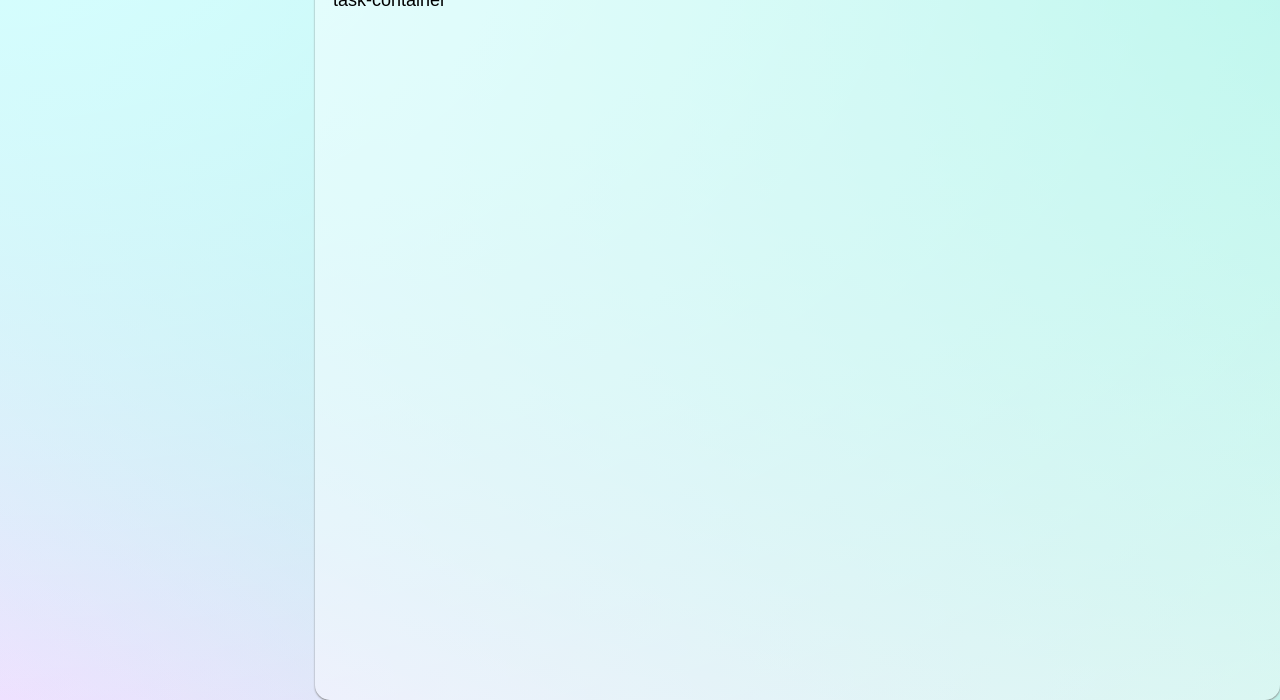
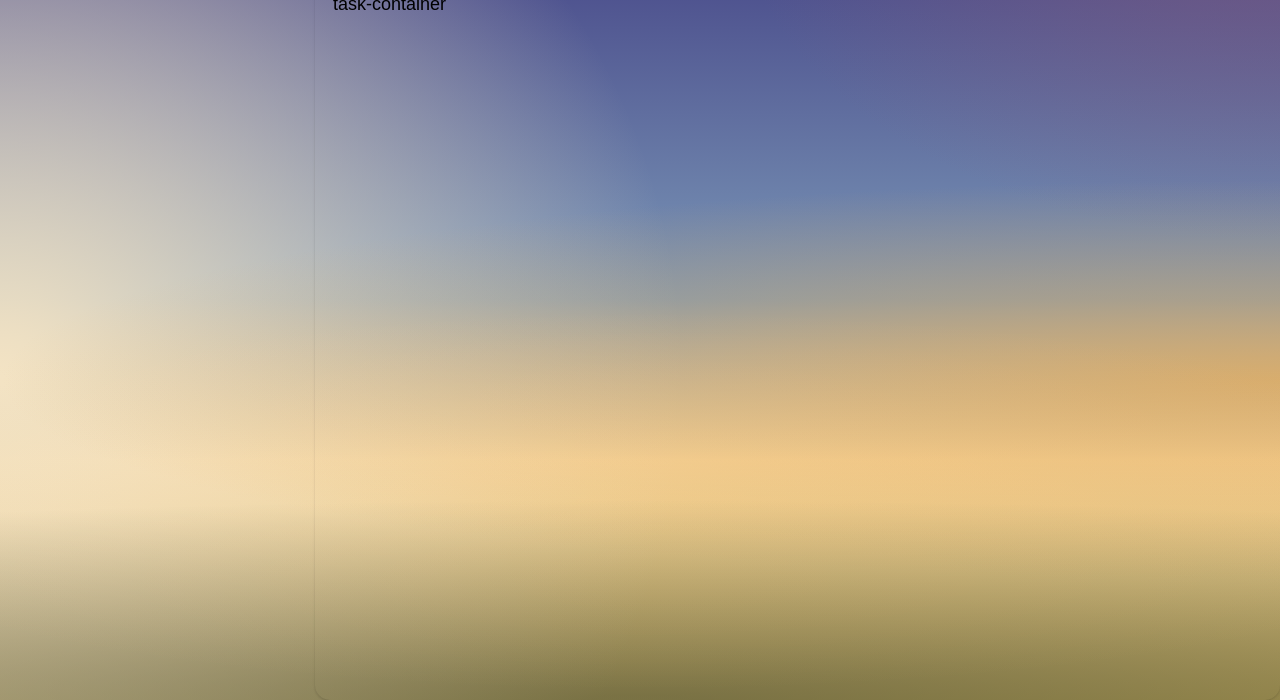
Before and after one commit to XtremeRahul007/smart-task-manager, a website with bundled scripts: page index.html in a window 1280 px wide. Shown: the part 100-800 px from the top of the page. Built offline with nearby package versions, Linux system fonts and the light colour scheme.

Commit message:
refactor(ui): redesign main background color, surface 1 color and surface 2 color

```diff
--- a/src/styles/abstracts/_variables.scss
+++ b/src/styles/abstracts/_variables.scss
@@ -1,15 +1,4 @@
 :root {
-    --box-shadow: 0px 1px 2px #808080;
-    --background-color: #f3f3f3;
-    --background-gradient:
-        radial-gradient(at 0% 0%, #d5ffff 0px, transparent 100%),
-        radial-gradient(at 100% 0%, #74ebd5 0px, transparent 100%),
-        radial-gradient(at 0% 100%, #f9d5ff 0px, transparent 100%),
-        radial-gradient(at 100% 100%, #d5ffeb 0px, transparent 100%);
-    --inner-bg-color: #fff;
-    --inactive-bg-color: #e9eef6;
-    --hover-bg-color: #d3d3d3;
-    --active-bg-color: #c0c0c0;
     --radius-round: 3rem;
     --radius-mid: 15px;
     --common-padding: 1rem;
--- a/src/styles/components/_overlay.scss
+++ b/src/styles/components/_overlay.scss
@@ -1,7 +1,7 @@
 .overLay {
     position: fixed;
     inset: 0;
-    background-color: rgba(0, 0, 0, .6);
+    background-color: var(--overlay-color);
     opacity: 0;
     pointer-events: none;
     transition: opacity 1s var(--custom-transition);
--- a/src/styles/components/_profile.scss
+++ b/src/styles/components/_profile.scss
@@ -3,7 +3,7 @@
     display: grid;
     border-radius: var(--radius-mid);
     padding: var(--common-padding);
-    background-image: var(--background-gradient);
+    background: var(--surface-1);
     height: 25rem;
     width: 25rem;
     z-index: 200;
@@ -40,8 +40,8 @@
     aspect-ratio: 1 / 1;
     border: none;
     border-radius: var(--radius-round);
-    box-shadow: var(--box-shadow);
-    background-color: white;
+    box-shadow: var(--box-shadow-sm);
+    background-color: var(--inner-bg-color);
     font-size: 2rem;
     font-weight: 600;
     cursor: pointer;
@@ -59,6 +59,6 @@
 
 @media screen and (min-width: 480px) {
     .app-profile-icon:hover {
-        box-shadow: 0px 0px 10px #808080;
+        box-shadow: var(--box-shadow);
     }
 }
--- a/src/styles/components/_search.scss
+++ b/src/styles/components/_search.scss
@@ -24,6 +24,7 @@
     width: 100%;
     max-width: 800px;
     transition: background-color 1s var(--custom-transition);
+    border: 2px solid #371b32;
 
     &:focus-within {
         background-color: var(--inner-bg-color);
--- a/src/styles/components/_sidebar.scss
+++ b/src/styles/components/_sidebar.scss
@@ -10,7 +10,7 @@
         width: 80dvw;
         inset: unset;
         border: none;
-        background-image: var(--background-gradient);
+        background: var(--surface-2);
         transform: translateX(-100%);
         transition: transform 1s var(--custom-transition);
         will-change: transform;
--- a/src/styles/layout/_app-grid.scss
+++ b/src/styles/layout/_app-grid.scss
@@ -8,6 +8,7 @@
         "footer footer footer";
     height: 100dvh;
     background-image: var(--background-gradient);
+    transition: background-color 1s var(--custom-transition);
 }
 
 @media screen and (max-width:480px) {
--- a/src/styles/layout/_task-container.scss
+++ b/src/styles/layout/_task-container.scss
@@ -1,6 +1,5 @@
 .app-task-container {
     grid-area: task-main;
-    background-color: rgba(255, 255, 255, .4);
     border-radius: var(--radius-mid);
     overflow-y: auto;
     box-shadow: var(--box-shadow);
--- a/src/styles/main.scss
+++ b/src/styles/main.scss
@@ -1,4 +1,6 @@
 @use 'abstracts/variables';
+@use 'themes/light-theme';
+@use 'themes/dark-theme';
 
 @use 'base/reset';
 @use 'base/base';
--- /dev/null
+++ b/src/styles/themes/_dark-theme.scss
@@ -0,0 +1,38 @@
+@media (prefers-color-scheme: dark) {
+    :root {
+        --background-gradient:
+            radial-gradient(120% 40% at 50% 75%, #b949934d 0px, transparent 60%),
+            radial-gradient(300% 50% at 50% 100%, #020105c5 50px, transparent 50%),
+            radial-gradient(200% 50% at 100% 60%, #442c5e 0px, transparent 50%),
+            radial-gradient(at 100% 0%, #915d7980 20px, transparent 30%),
+            radial-gradient(circle farthest-corner at 0% 60%, #4495b54d, transparent 50%),
+            linear-gradient(180deg, #212121 5%, #0a203f 80%, #1c678e 100%);
+
+        --background-color: #212121;
+        --inner-bg-color: #1e293b;
+        --surface-1: linear-gradient(45deg, #9c3e5c, #371b32);
+        --surface-2: linear-gradient(45deg, #0d1d18, #21474a);
+
+        --text-primary: #f1f5f9;
+        --text-secondary: #cbd5e1;
+        --text-tertiary: #94a3b8;
+        --text-disabled: #64748b;
+
+        --primary: #60a5fa;
+        --primary-hover: #3b82f6;
+        --primary-active: #2563eb;
+
+        --success: #34d399;
+        --warning: #fbbf24;
+        --danger: #f87171;
+
+        --hover-bg-color: #334155;
+        --active-bg-color: #475569;
+        --inactive-bg-color: #1e293b;
+
+        --box-shadow-sm: 0 1px 3px rgba(0, 0, 0, 0.4), 0 1px 2px rgba(0, 0, 0, 0.3);
+        --box-shadow: 0 4px 6px -1px rgba(0, 0, 0, 0.5), 0 2px 4px -1px rgba(0, 0, 0, 0.4);
+        --box-shadow-md: 0 10px 15px -3px rgba(0, 0, 0, 0.6), 0 4px 6px -2px rgba(0, 0, 0, 0.5);
+        --overlay-color: rgba(15, 23, 42, 0.72);
+    }
+}
--- /dev/null
+++ b/src/styles/themes/_light-theme.scss
@@ -0,0 +1,39 @@
+@media (prefers-color-scheme: light) {
+    :root {
+        --background-gradient:
+            radial-gradient(120% 40% at 50% 75%, #ffd28c26 0px, transparent 60%),
+            radial-gradient(300% 50% at 50% 100%, #31392d80 50px, transparent 50%),
+            radial-gradient(200% 50% at 100% 60%, #e3a957be 0px, transparent 50%),
+            radial-gradient(at 100% 0%, #915d7980 20px, transparent 30%),
+            radial-gradient(circle farthest-corner at 0% 60%, #f3e3c4 5px, transparent 50%),
+            linear-gradient(180deg, #474788 5%, #7b98b8 50%, #f5d7a2 70%, #c3ab5b 100%);
+
+        --background-color: #7b98b8;
+        --inner-bg-color: #ffffff;
+        --surface-1: linear-gradient(45deg,#ff9b9c, #ff393a);
+        --surface-2: linear-gradient(45deg, #587137, #b6ed92);
+
+        --text-primary: #0f172a;
+        --text-secondary: #475569;
+        --text-tertiary: #64748b;
+        --text-disabled: #94a3b8;
+
+        --primary: #3b82f6;
+        --primary-hover: #2563eb;
+        --primary-active: #1d4ed8;
+
+        --success: #10b981;
+        --warning: #f59e0b;
+        --danger: #ef4444;
+
+        --hover-bg-color: #e2e8f0;
+        --active-bg-color: #cbd5e1;
+        --inactive-bg-color: #f1f5f9;
+
+        --box-shadow-sm: 0 1px 2px rgba(0, 0, 0, 0.08);
+        --box-shadow: 0 1px 3px rgba(0, 0, 0, 0.1), 0 1px 2px rgba(0, 0, 0, 0.06);
+        --box-shadow-md: 0 4px 6px -1px rgba(0, 0, 0, 0.1), 0 2px 4px -1px rgba(0, 0, 0, 0.06);
+
+        --overlay-color: rgba(15, 23, 42, 0.58);
+    }
+}
```
Also changed, not shown: dist/main.css, 1 other file.
